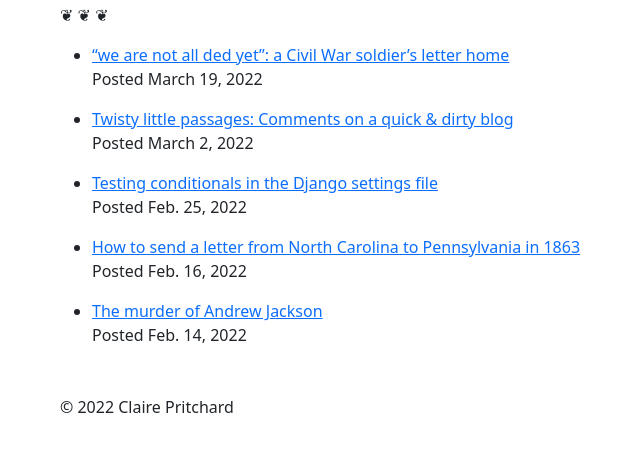
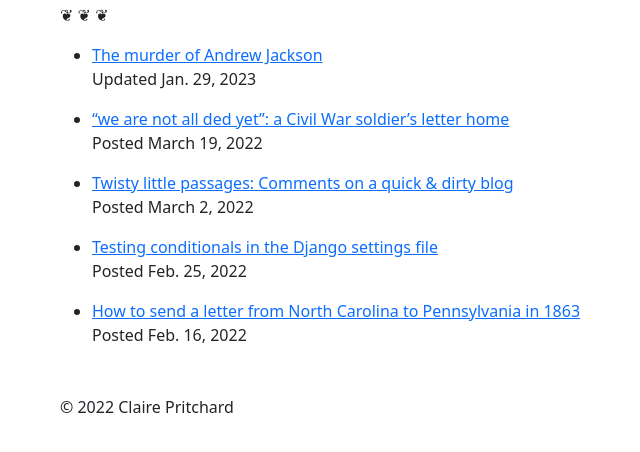
Before and after one commit to clairempr/clairempr.github.io, a Django app: page /blog/generate/local in a window 1280 px wide. Shown: the part 101-553 px from the top of the page, without its empty margins (22-662 px from the left). Run offline with Django 4.2, Linux system fonts and the light colour scheme.

Commit message:
Add date updated capability, update Andrew Jackson story

```diff
--- a/blog/input/pages/murder-of-andrew-jackson.md
+++ b/blog/input/pages/murder-of-andrew-jackson.md
@@ -2,7 +2,7 @@ _story_title The Murder of Andrew Jackson
 
 _story_list_title The murder of Andrew Jackson
 
-_date_posted Posted Feb. 14, 2022
+_date_posted Updated Jan. 29, 2023
 
 _large_blockquote We have had a terrible thing occur here
 
@@ -12,7 +12,7 @@ Abraham Lincoln's Emancipation Proclamation had just gone into effect, and there
 
 !["Contrabands"](https://clairempr.github.io/images/contrabands_cropped.jpg width="500" 'Culpeper, Va. "Contrabands"')
 
-One of these refugees was Andrew, a boy who worked for Lieutenant Steel, an ordnance officer on Howard's staff. Also referred to as Jackson, Andrew was most likely named after the former president. He waited on the officers at table and exercised Steel's horse, among other duties. Howard described Andrew as "a mulatto of some eighteen years, of handsome figure, pleasant face and manners, and rather well dressed for the field. He appeared a little proud, especially when mounted on his employer's horse."
+One of these refugees was Andrew, a teenage boy who worked for Lieutenant William R. Steele, an ordnance officer on Howard's staff. Also referred to as Jackson, Andrew was most likely named after the former president. He waited on the officers at table and exercised Steele's horse, among other duties. Howard described Andrew as "a mulatto of some eighteen years, of handsome figure, pleasant face and manners, and rather well dressed for the field. He appeared a little proud, especially when mounted on his employer's horse."
 
 On Monday, January 12th, while he and another boy were returning on horseback from Falmouth with a load of clean laundry, Andrew was accosted by a couple of men identified as stragglers from the Irish Brigade. One of the men demanded that Andrew get off the horse and let him ride, but the boy refused; he was taking clothes to General Howard. The man cursed Andrew, declared that he'd "fix" him, raised his gun, and shot the boy. Despite being badly wounded, Andrew managed to ride back to headquarters, and his friend even managed to retrieve the washing that he had dropped.
 
@@ -51,6 +51,8 @@ _references References
 - C.H. Howard, letter to Eliza Gilmore, January 14, 1863, CHHC
 - Charles Howard diary, January 15, 1863, CHHC
 - Howard, O. O. (Oliver Otis), 1830-1909. “Autobiography of Oliver Otis Howard, Major general, United States army.” New York, The Baker & Taylor Company, 1907.
+- <a href="https://antietam.aotw.org/officers.php?officer_id=5802">Antietam on the Web: William Randolph Steele</a>
+- <a href="https://en.wikipedia.org/wiki/William_Randolph_Steele">Wikipedia: William Randolph Steele</a>
 - Image: <a href="https://www.loc.gov/pictures/collection/cwp/item/2018666349/">Culpeper, Va. "Contrabands"</a>, <a href="https://www.loc.gov/pictures/">Library of Congress Prints and Photographs Division</a>
 - Image: <a href="https://www.loc.gov/pictures/collection/cwp/item/2018666564/">Brandy Station, Va. Dinner party outside tent, Army of the Potomac headquarters</a>, <a href="https://www.loc.gov/pictures/">Library of Congress Prints and Photographs Division</a>
 - Image: <a href="https://www.loc.gov/pictures/collection/cwp/item/2018669843/">O.O. Howard</a>, <a href="https://www.loc.gov/pictures/">Library of Congress Prints and Photographs Division</a>
--- a/blog/templates/blog/blog_to_generate/index.html
+++ b/blog/templates/blog/blog_to_generate/index.html
@@ -22,10 +22,10 @@
 
   <div class="mt-3 mb-5">
     <ul class="stories-list text-justified">
-      {% for filename, title, date_posted in stories %}
+      {% for filename, title, date, updated in stories %}
         <li>
           <a href="pages/{{ filename }}">{{ title }}</a>
-          <p class="posted text-left">Posted {{ date_posted }}</p>
+          <p class="posted text-left">{% if updated %}Updated{% else %}Posted{% endif %} {{ date }}</p>
         </li>
       {% endfor %}
     </ul>
--- a/blog/views.py
+++ b/blog/views.py
@@ -109,7 +109,7 @@ class GenerateBlogView(TemplateView):
         """
         Generate stories from markdown files and return list of stories
 
-        A story has a filename, title, and date posted
+        A story has a filename, title, and date posted or updated
         """
 
         stories = []
@@ -123,9 +123,10 @@ class GenerateBlogView(TemplateView):
             self.generate_story_page(markdown_elements=markdown_elements, html_filename=html_filename)
 
             story_list_title = get_story_list_title_from_markdown(markdown_elements)
-            date_posted = datetime.strptime(get_date_posted_from_markdown(markdown_elements).lstrip('Posted '),
-                                            '%b. %d, %Y').date()
-            story_elements = (html_filename, story_list_title, date_posted)
+            updated = 'Updated' in get_date_posted_from_markdown(markdown_elements)
+            date = datetime.strptime(get_date_posted_from_markdown(markdown_elements).lstrip('Posted ').lstrip('Updated '),
+                                     '%b. %d, %Y').date()
+            story_elements = (html_filename, story_list_title, date, updated)
             stories.append(story_elements)
 
         # Sort the list by date posted, in descending order
```
Also changed, not shown: index.html (+5 -5 lines), pages/murder-of-andrew-jackson.html (+6 -2 lines), README.md.
